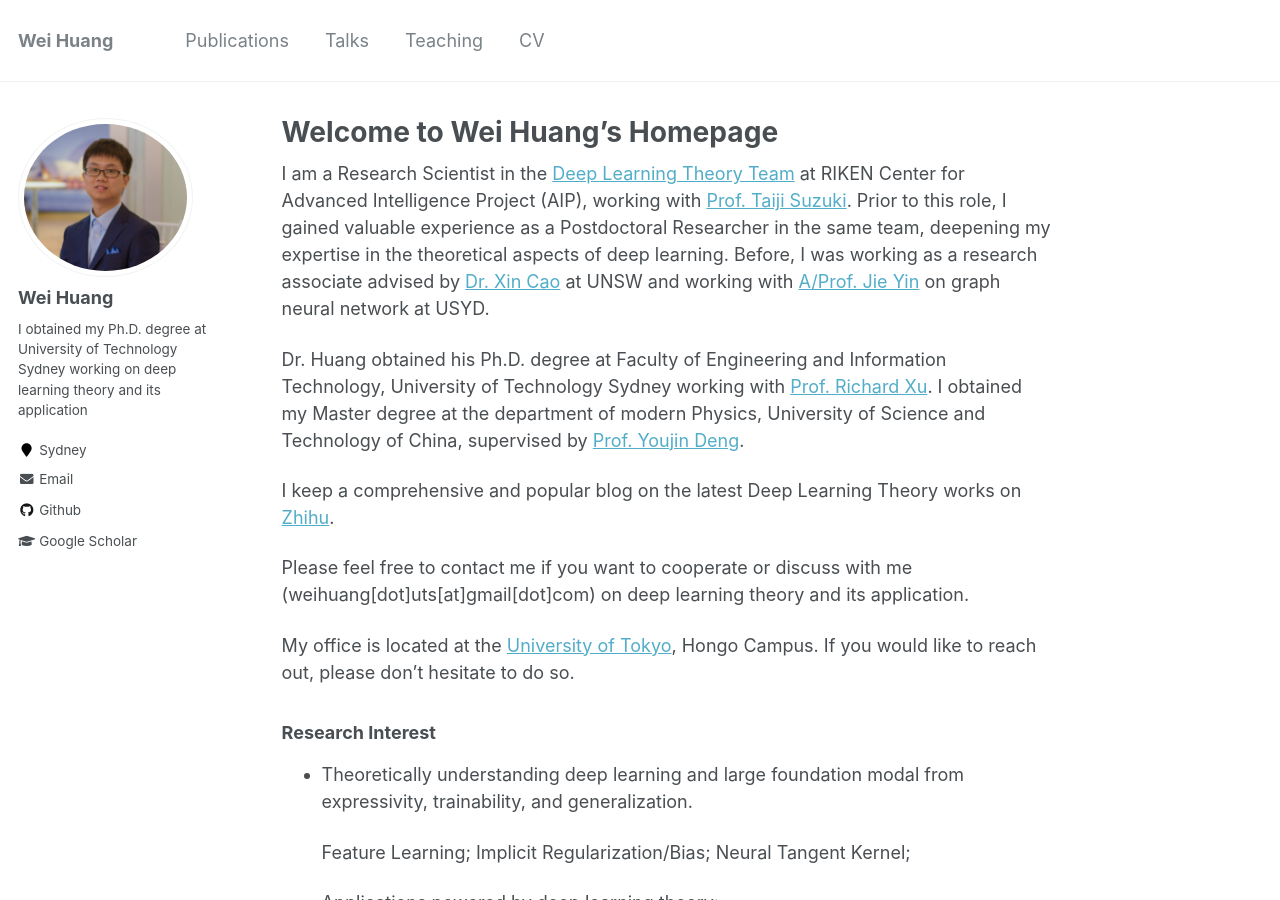
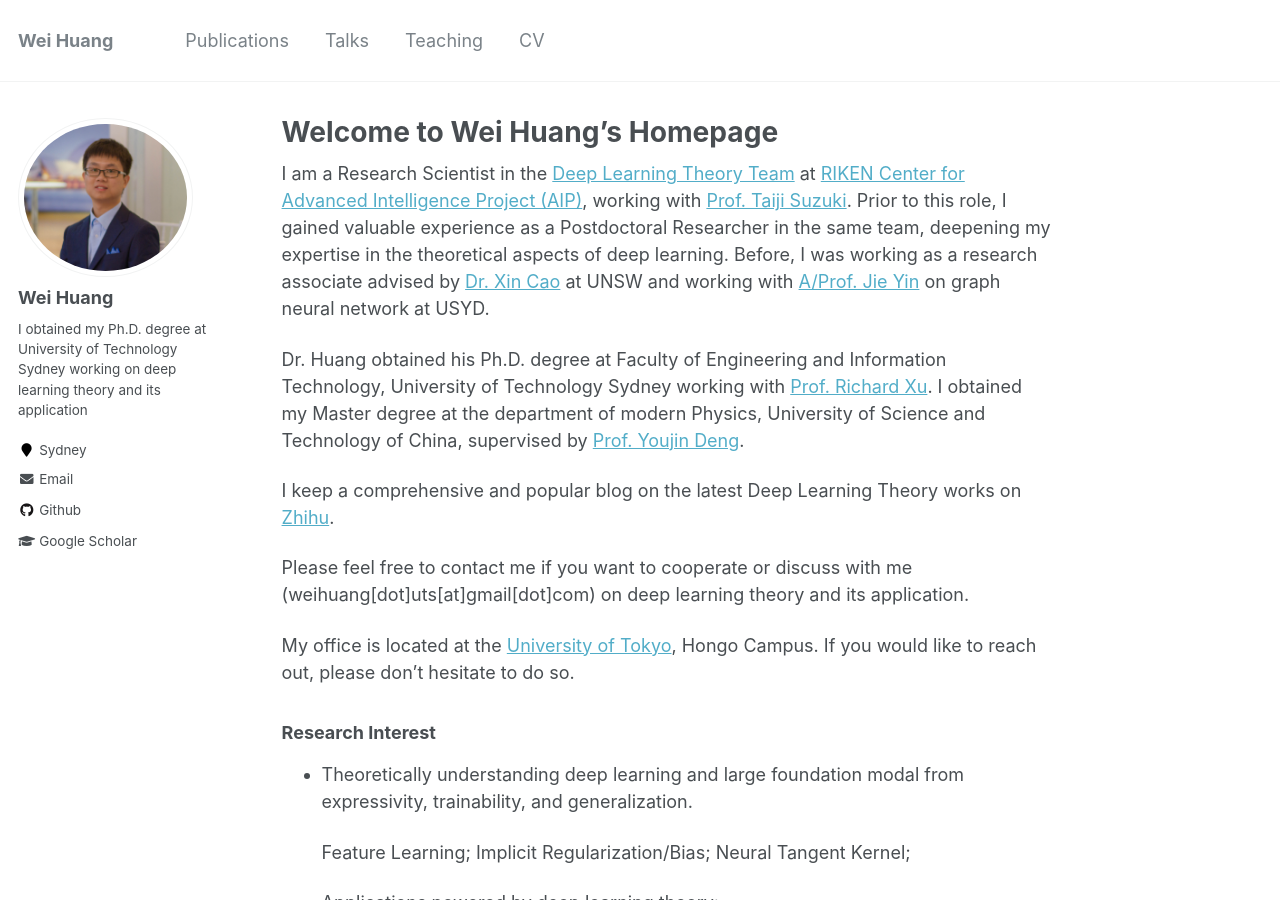
Before and after one commit to WeiHuang05/Weihuang05.github.io, a Jekyll site: the page built from index.md, in a window 1280 px wide and 900 px high. Built offline with Jekyll 4.4.1, drawn with Linux system fonts in a browser that asks for light colours; part of the change alters nothing that is shown.

```diff
--- a/index.md
+++ b/index.md
@@ -2,7 +2,7 @@
 title: Welcome to Wei Huang's Homepage
 ---
 
-I am a Research Scientist in the [Deep Learning Theory Team](https://www.riken.jp/en/research/labs/aip/generic_tech/deep_learn_theory/) at RIKEN Center for Advanced Intelligence Project (AIP), working with [Prof. Taiji Suzuki](http://ibis.t.u-tokyo.ac.jp/suzuki/). Prior to this role, I gained valuable experience as a Postdoctoral Researcher in the same team, deepening my expertise in the theoretical aspects of deep learning. Before, I was working as a research associate advised by [Dr. Xin Cao](https://research.unsw.edu.au/people/dr-xin-cao) at UNSW and working with [A/Prof. Jie Yin](https://www.sydney.edu.au/business/about/our-people/academic-staff/jie-yin.html) on graph neural network at USYD.
+I am a Research Scientist in the [Deep Learning Theory Team](https://www.riken.jp/en/research/labs/aip/generic_tech/deep_learn_theory/) at [RIKEN Center for Advanced Intelligence Project (AIP)](https://www.riken.jp/en/research/labs/aip/), working with [Prof. Taiji Suzuki](http://ibis.t.u-tokyo.ac.jp/suzuki/). Prior to this role, I gained valuable experience as a Postdoctoral Researcher in the same team, deepening my expertise in the theoretical aspects of deep learning. Before, I was working as a research associate advised by [Dr. Xin Cao](https://research.unsw.edu.au/people/dr-xin-cao) at UNSW and working with [A/Prof. Jie Yin](https://www.sydney.edu.au/business/about/our-people/academic-staff/jie-yin.html) on graph neural network at USYD.
 
 Dr. Huang obtained his Ph.D. degree at Faculty of Engineering and Information Technology, University of Technology Sydney working with [Prof. Richard Xu](https://profiles.uts.edu.au/YiDa.Xu). I obtained my Master degree at the department of modern Physics, University of Science and Technology of China, supervised by [Prof. Youjin Deng](http://staff.ustc.edu.cn/~yjdeng/).
 
```
